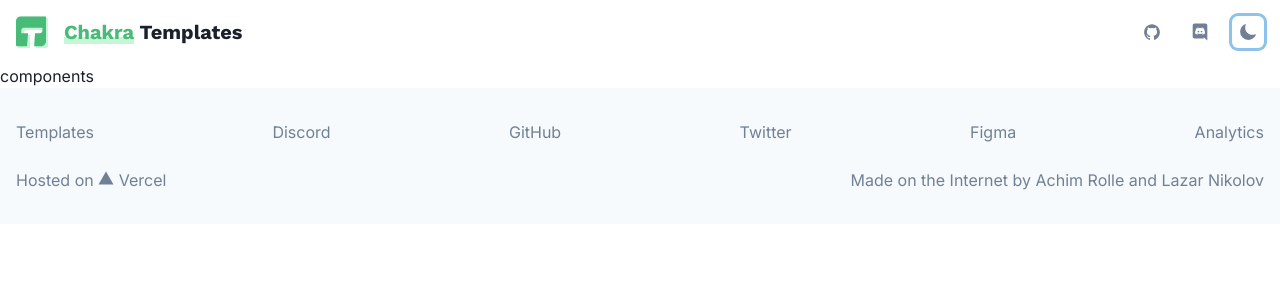
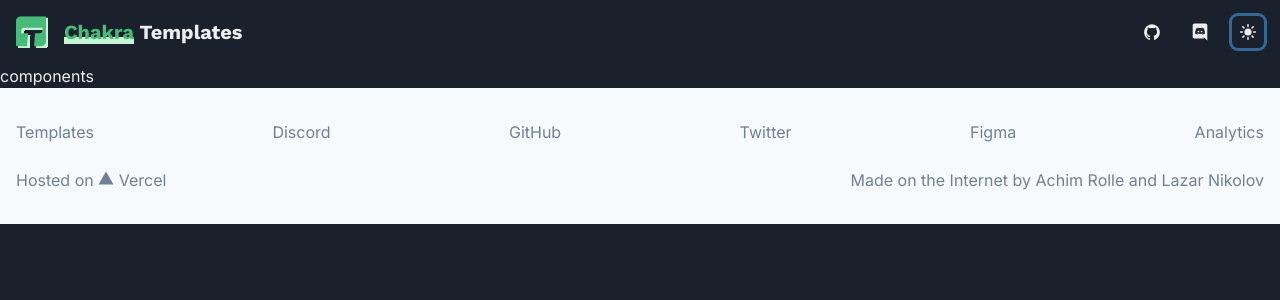
Before and after one commit to hauptrolle/chakra-templates, a Next.js app: page /components in a window 1280 px wide. Both pictures are taken after a click on the button "Toggle Color Mode". Shown: the top 300 px of the page. Built offline with nearby package versions, Linux system fonts and the light colour scheme.

Commit message:
refactor: add color mode toggle to header

```diff
--- a/src/components/HeaderBar.tsx
+++ b/src/components/HeaderBar.tsx
@@ -6,14 +6,17 @@ import {
   IconButton,
   Stack,
   Icon,
+  useColorMode,
 } from '@chakra-ui/react';
-import { IoLogoDiscord, IoLogoGithub, IoMoon } from 'react-icons/io5';
+import { IoLogoDiscord, IoLogoGithub, IoMoon, IoSunny } from 'react-icons/io5';
 
 import { DISCORD_INVITE_LINK, GITHUB_LINK } from '../constants';
 import { TextUnderline } from '@/components/TextUnderline';
 import { Logo } from '@/components/Logo';
 
 export const HeaderBar = () => {
+  const { colorMode, toggleColorMode } = useColorMode();
+
   return (
     <Box>
       <Stack
@@ -57,8 +60,15 @@ export const HeaderBar = () => {
           <IconButton
             size={'sm'}
             variant={'ghost'}
-            aria-label={'Toggle Dark Mode'}
-            icon={<IoMoon size={18} />}
+            aria-label={'Toggle Color Mode'}
+            onClick={toggleColorMode}
+            icon={
+              colorMode == 'light' ? (
+                <IoMoon size={18} />
+              ) : (
+                <IoSunny size={18} />
+              )
+            }
           />
         </Stack>
       </Stack>
--- /dev/null
+++ b/src/pages/_document.tsx
@@ -0,0 +1,29 @@
+import Document, {
+  Html,
+  Head,
+  Main,
+  NextScript,
+  DocumentContext,
+} from 'next/document';
+import { ColorModeScript } from '@chakra-ui/color-mode';
+
+class MyDocument extends Document {
+  static async getInitialProps(ctx: DocumentContext) {
+    return await Document.getInitialProps(ctx);
+  }
+
+  render() {
+    return (
+      <Html>
+        <Head />
+        <body>
+          <ColorModeScript />
+          <Main />
+          <NextScript />
+        </body>
+      </Html>
+    );
+  }
+}
+
+export default MyDocument;
```
